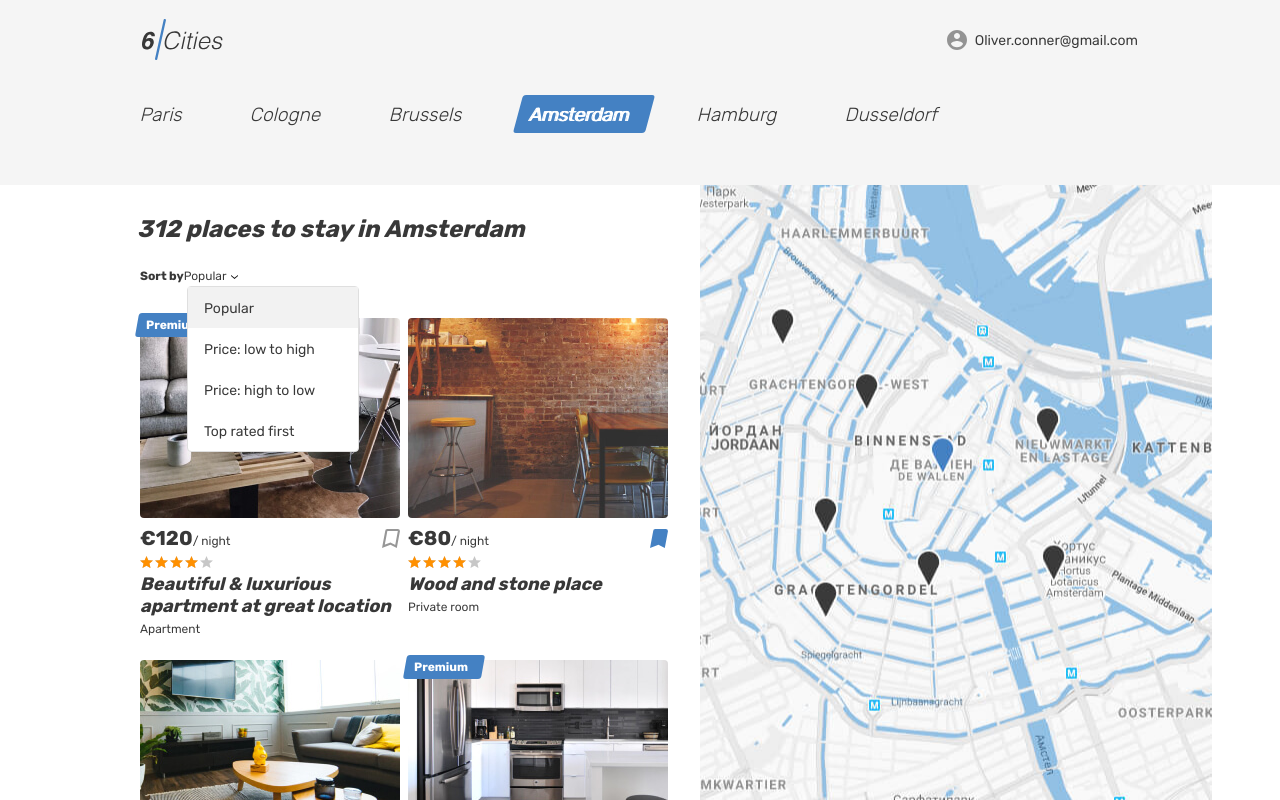
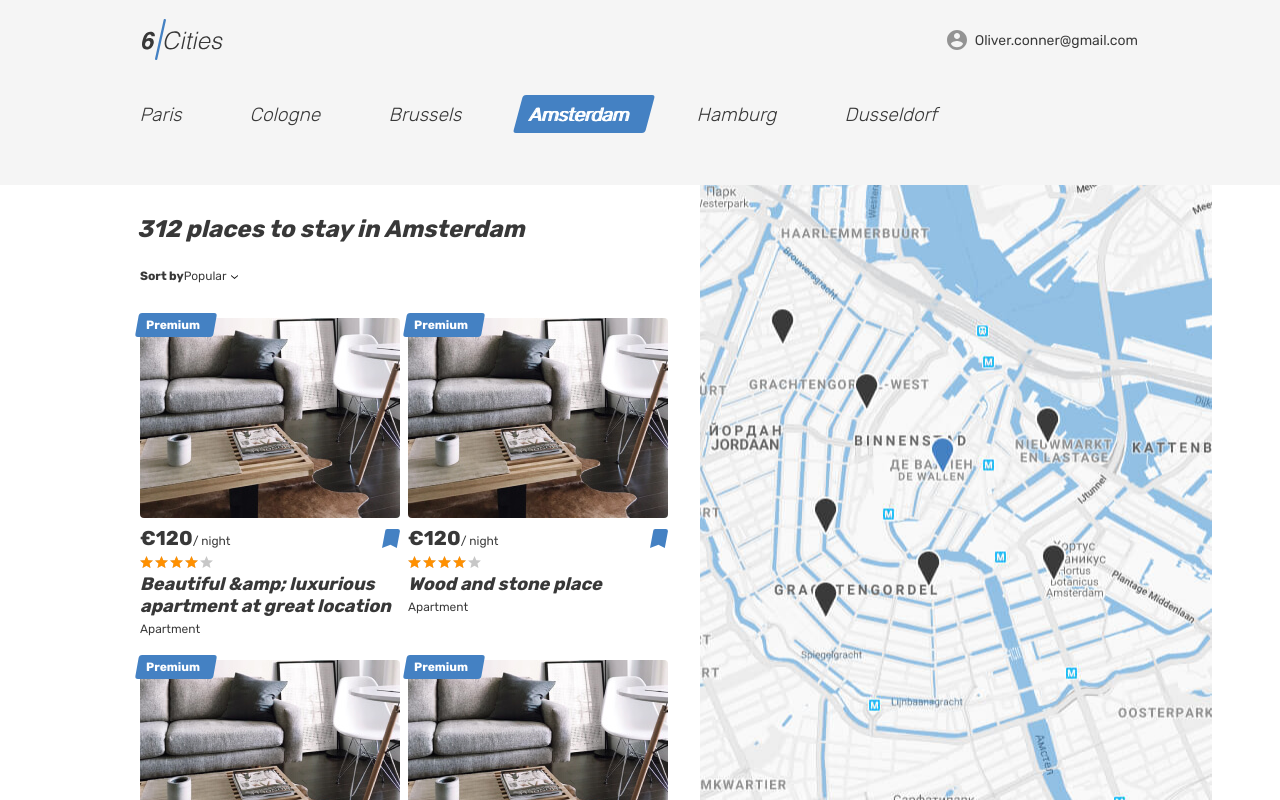
Before and after one commit to DVNst/124413-six-cities-3, a React app: page / in a window 1280 px wide. Built offline with nearby package versions, Linux system fonts and the light colour scheme.

Commit message:
add PropTypes for first components

```diff
--- a/package.json
+++ b/package.json
@@ -25,6 +25,7 @@
     "node": "10"
   },
   "dependencies": {
+    "prop-types": "15.7.2",
     "react": "16.12.0",
     "react-dom": "16.12.0"
   }
--- a/src/components/app/app.jsx
+++ b/src/components/app/app.jsx
@@ -1,15 +1,23 @@
 import React from "react";
+import PropTypes from "prop-types";
 import Main from "../main/main.jsx";
 
 const App = (props) => {
-  // eslint-disable-next-line react/prop-types
-  const {countOffers} = props;
+  const {countOffers, cityPlaces} = props;
 
   return (
     <Main
       countOffers={countOffers}
+      cityPlaces={cityPlaces}
     />
   );
 };
 
+App.propTypes = {
+  countOffers: PropTypes.number.isRequired,
+  cityPlaces: PropTypes.shape({
+    placeNames: PropTypes.array.isRequired,
+  }).isRequired,
+};
+
 export default App;
--- a/src/components/main/main.jsx
+++ b/src/components/main/main.jsx
@@ -1,10 +1,11 @@
 import React from "react";
+import PropTypes from "prop-types";
 
 const Main = (props) => {
-  // eslint-disable-next-line react/prop-types
-  const {countOffers} = props;
+  const {countOffers, cityPlaces} = props;
 
   return (
+    <React.Fragment>
       <div className="page page--gray page--main">
         <header className="header">
           <div className="container">
@@ -80,7 +81,10 @@ const Main = (props) => {
                       <use xlinkHref="#icon-arrow-select"></use>
                     </svg>
                   </span>
+                  {/*
                   <ul className="places__options places__options--custom places__options--opened">
+                  */}
+                  <ul className="places__options places__options--custom">
                     <li className="places__option places__option--active" tabIndex="0">Popular</li>
                     <li className="places__option" tabIndex="0">Price: low to high</li>
                     <li className="places__option" tabIndex="0">Price: high to low</li>
@@ -96,7 +100,9 @@ const Main = (props) => {
                   */}
                 </form>
                 <div className="cities__places-list places__list tabs__content">
-                <article className="cities__place-card place-card">
+
+                  {cityPlaces.placeNames.map((placeName, index) => (
+                    <article className="cities__place-card place-card" key={`citiesPlaceCard` + index}>
                       <div className="place-card__mark">
                         <span>Premium</span>
                       </div>
@@ -111,7 +117,7 @@ const Main = (props) => {
                             <b className="place-card__price-value">&euro;120</b>
                             <span className="place-card__price-text">&#47;&nbsp;night</span>
                           </div>
-                      <button className="place-card__bookmark-button button" type="button">
+                          <button className="place-card__bookmark-button place-card__bookmark-button--active button" type="button">
                             <svg className="place-card__bookmark-icon" width="18" height="19">
                               <use xlinkHref="#icon-bookmark"></use>
                             </svg>
@@ -125,142 +131,13 @@ const Main = (props) => {
                           </div>
                         </div>
                         <h2 className="place-card__name">
-                      <a href="#">Beautiful &amp; luxurious apartment at great location</a>
+                          <a href="#">{placeName}</a>
                         </h2>
                         <p className="place-card__type">Apartment</p>
                       </div>
                     </article>
+                  ))}
 
-                <article className="cities__place-card place-card">
-                  <div className="cities__image-wrapper place-card__image-wrapper">
-                    <a href="#">
-                      <img className="place-card__image" src="img/room.jpg" width="260" height="200" alt="Place image" />
-                    </a>
-                  </div>
-                  <div className="place-card__info">
-                    <div className="place-card__price-wrapper">
-                      <div className="place-card__price">
-                        <b className="place-card__price-value">&euro;80</b>
-                        <span className="place-card__price-text">&#47;&nbsp;night</span>
-                      </div>
-                      <button className="place-card__bookmark-button place-card__bookmark-button--active button" type="button">
-                        <svg className="place-card__bookmark-icon" width="18" height="19">
-                          <use xlinkHref="#icon-bookmark"></use>
-                        </svg>
-                        <span className="visually-hidden">In bookmarks</span>
-                      </button>
-                    </div>
-                    <div className="place-card__rating rating">
-                      <div className="place-card__stars rating__stars">
-                        <span style={{width: `80%`}}></span>
-                        <span className="visually-hidden">Rating</span>
-                      </div>
-                    </div>
-                    <h2 className="place-card__name">
-                      <a href="#">Wood and stone place</a>
-                    </h2>
-                    <p className="place-card__type">Private room</p>
-                  </div>
-                </article>
-
-                <article className="cities__place-card place-card">
-                  <div className="cities__image-wrapper place-card__image-wrapper">
-                    <a href="#">
-                      <img className="place-card__image" src="img/apartment-02.jpg" width="260" height="200" alt="Place image" />
-                    </a>
-                  </div>
-                  <div className="place-card__info">
-                    <div className="place-card__price-wrapper">
-                      <div className="place-card__price">
-                        <b className="place-card__price-value">&euro;132</b>
-                        <span className="place-card__price-text">&#47;&nbsp;night</span>
-                      </div>
-                      <button className="place-card__bookmark-button button" type="button">
-                        <svg className="place-card__bookmark-icon" width="18" height="19">
-                          <use xlinkHref="#icon-bookmark"></use>
-                        </svg>
-                        <span className="visually-hidden">To bookmarks</span>
-                      </button>
-                    </div>
-                    <div className="place-card__rating rating">
-                      <div className="place-card__stars rating__stars">
-                        <span style={{width: `80%`}}></span>
-                        <span className="visually-hidden">Rating</span>
-                      </div>
-                    </div>
-                    <h2 className="place-card__name">
-                      <a href="#">Canal View Prinsengracht</a>
-                    </h2>
-                    <p className="place-card__type">Apartment</p>
-                  </div>
-                </article>
-
-                <article className="cities__place-card place-card">
-                  <div className="place-card__mark">
-                    <span>Premium</span>
-                  </div>
-                  <div className="cities__image-wrapper place-card__image-wrapper">
-                    <a href="#">
-                      <img className="place-card__image" src="img/apartment-03.jpg" width="260" height="200" alt="Place image" />
-                    </a>
-                  </div>
-                  <div className="place-card__info">
-                    <div className="place-card__price-wrapper">
-                      <div className="place-card__price">
-                        <b className="place-card__price-value">&euro;180</b>
-                        <span className="place-card__price-text">&#47;&nbsp;night</span>
-                      </div>
-                      <button className="place-card__bookmark-button button" type="button">
-                        <svg className="place-card__bookmark-icon" width="18" height="19">
-                          <use xlinkHref="#icon-bookmark"></use>
-                        </svg>
-                        <span className="visually-hidden">To bookmarks</span>
-                      </button>
-                    </div>
-                    <div className="place-card__rating rating">
-                      <div className="place-card__stars rating__stars">
-                        <span style={{width: `100%`}}></span>
-                        <span className="visually-hidden">Rating</span>
-                      </div>
-                    </div>
-                    <h2 className="place-card__name">
-                      <a href="#">Nice, cozy, warm big bed apartment</a>
-                    </h2>
-                    <p className="place-card__type">Apartment</p>
-                  </div>
-                </article>
-
-                <article className="cities__place-card place-card">
-                  <div className="cities__image-wrapper place-card__image-wrapper">
-                    <a href="#">
-                      <img className="place-card__image" src="img/room.jpg" width="260" height="200" alt="Place image" />
-                    </a>
-                  </div>
-                  <div className="place-card__info">
-                    <div className="place-card__price-wrapper">
-                      <div className="place-card__price">
-                        <b className="place-card__price-value">&euro;80</b>
-                        <span className="place-card__price-text">&#47;&nbsp;night</span>
-                      </div>
-                      <button className="place-card__bookmark-button place-card__bookmark-button--active button" type="button">
-                        <svg className="place-card__bookmark-icon" width="18" height="19">
-                          <use xlinkHref="#icon-bookmark-active"></use>
-                        </svg>
-                        <span className="visually-hidden">In bookmarks</span>
-                      </button>
-                    </div>
-                    <div className="place-card__rating rating">
-                      <div className="place-card__stars rating__stars">
-                        <span style={{width: `80%`}}></span>
-                        <span className="visually-hidden">Rating</span>
-                      </div>
-                    </div>
-                    <h2 className="place-card__name">
-                      <a href="#">Wood and stone place</a>
-                    </h2>
-                    <p className="place-card__type">Private room</p>
-                  </div>
-                </article>
                 </div>
               </section>
               <div className="cities__right-section">
@@ -270,8 +147,15 @@ const Main = (props) => {
           </div>
         </main>
       </div>
-
+    </React.Fragment>
   );
 };
 
+Main.propTypes = {
+  countOffers: PropTypes.number.isRequired,
+  cityPlaces: PropTypes.shape({
+    placeNames: PropTypes.array.isRequired,
+  }).isRequired,
+};
+
 export default Main;
--- a/src/index.js
+++ b/src/index.js
@@ -2,11 +2,15 @@ import React from "react";
 import ReactDOM from "react-dom";
 import App from "./components/app/app.jsx";
 
-const countOffers = 312;
+const COUNT_OFFERS = 312;
+const CITY_PLACES = {
+  placeNames: [`Beautiful &amp; luxurious apartment at great location`, `Wood and stone place`, `Canal View Prinsengracht`, `Nice, cozy, warm big bed apartment`, `Wood and stone place`],
+};
 
 ReactDOM.render(
     <App
-      countOffers={countOffers}
+      countOffers={COUNT_OFFERS}
+      cityPlaces={CITY_PLACES}
     />,
     document.querySelector(`#root`)
 );
```
Lines whose indentation alone changed are shown as unchanged.
